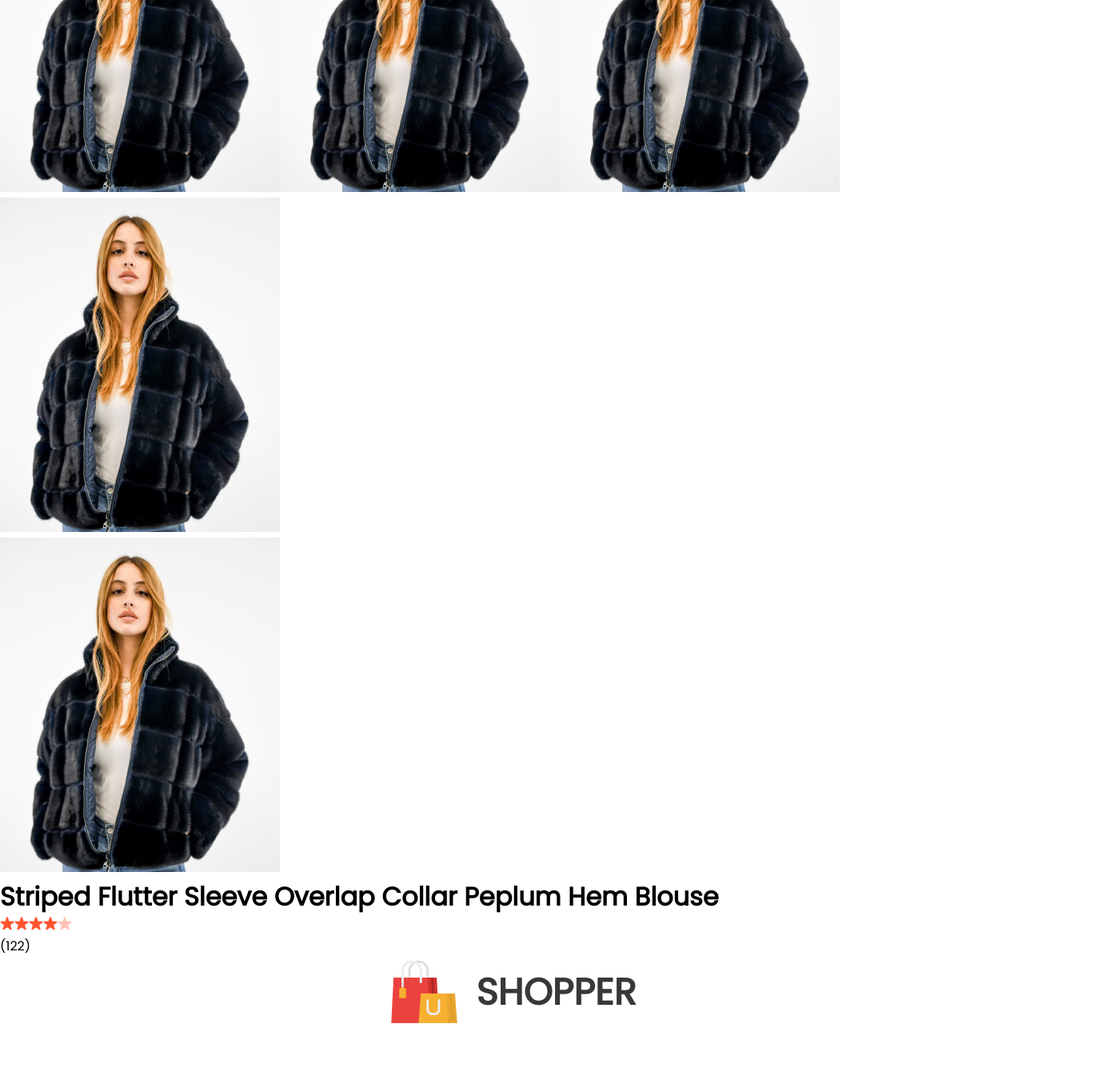
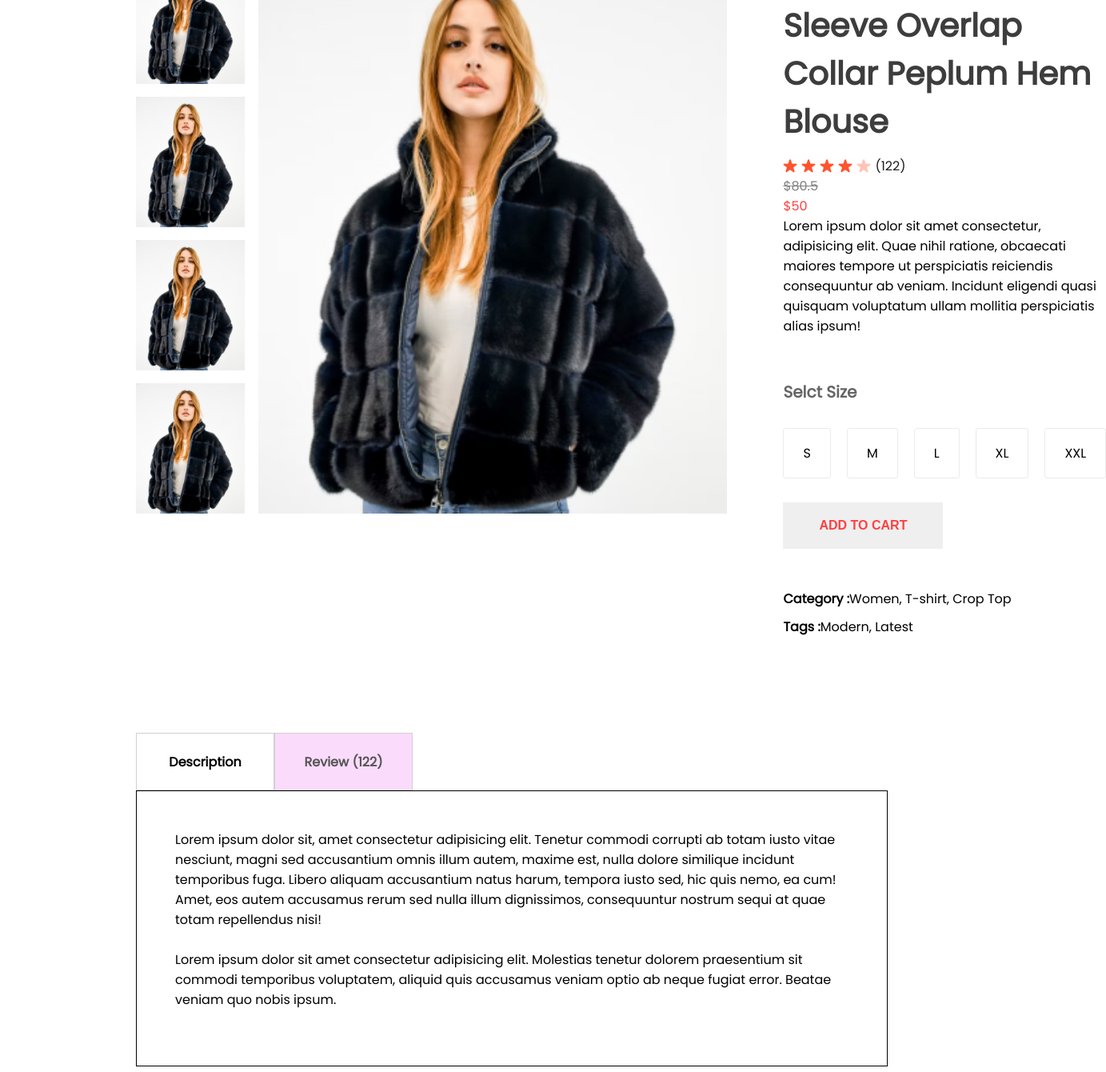
Before and after one commit to Yashvardhan03/Projects, a React (Create React App) app in the folder E-Commerce/frontend/: page /product/1 in a window 1280 px wide. Shown: the part 300-1640 px from the top of the page at 80% size, 1383 px wide, since content can reach past the window. Built offline with nearby package versions, Linux system fonts and the light colour scheme.

Commit message:
in progress

```diff
--- a/E-Commerce/frontend/src/Components/Breadcrums/Breadcrum.css
+++ b/E-Commerce/frontend/src/Components/Breadcrums/Breadcrum.css
@@ -0,0 +1,10 @@
+.breadcrum{
+    display: flex;
+    align-items: center;
+    gap: 8px;
+    color: #5e5e5e;
+    font-size: 16px;
+    font-weight: 600;
+    margin: 60px 170px;
+    text-transform: capitalize;
+}
--- /dev/null
+++ b/E-Commerce/frontend/src/Components/DescriptionBox/DescriptionBox.css
@@ -0,0 +1,32 @@
+.descriptionbox{
+    margin: 120px 170px;
+}
+
+.descriptionbox-navigator{
+    display: flex;
+}
+
+.descriptionbox-nav-box{
+    display: flex;
+    align-items: center;
+    justify-content: center;
+    font-size: 16px;
+    font-weight: 600;
+    width: 171px;
+    height: 70px;
+    border: 1px solid #d0d0d0;
+}
+
+.descriptionbox-nav-box.fade{
+background: #fbdbfb;
+color: #555;
+}
+
+.descriptionbox-description{
+    display: flex;
+    flex-direction: column;
+    gap: 25px;
+    border: 1px solid black;
+    padding: 48px;
+    padding-bottom: 70px;
+}
--- /dev/null
+++ b/E-Commerce/frontend/src/Components/DescriptionBox/DescriptionBox.jsx
@@ -0,0 +1,23 @@
+import React from 'react'
+import  './DescriptionBox.css';
+
+export const DescriptionBox = () => {
+  return (
+    <div className='descriptionbox'>
+        <div className="descriptionbox-navigator">
+            <div className="descriptionbox-nav-box">Description</div>
+            <div className="descriptionbox-nav-box fade">Review (122)</div>
+        </div>
+        <div className="descriptionbox-description">
+            <p>
+                Lorem ipsum dolor sit, amet consectetur adipisicing elit. Tenetur commodi corrupti ab totam iusto vitae nesciunt, magni sed accusantium omnis illum autem, maxime est, nulla dolore similique incidunt temporibus fuga.
+                Libero aliquam accusantium natus harum, tempora iusto sed, hic quis nemo, ea cum! Amet, eos autem accusamus rerum sed nulla illum dignissimos, consequuntur nostrum sequi at quae totam repellendus nisi!
+            </p>
+
+            <p>
+                Lorem ipsum dolor sit amet consectetur adipisicing elit. Molestias tenetur dolorem praesentium sit commodi temporibus voluptatem, aliquid quis accusamus veniam optio ab neque fugiat error. Beatae veniam quo nobis ipsum.
+            </p>
+        </div>
+    </div>
+  )
+}
--- a/E-Commerce/frontend/src/Components/ProductDisplay/ProductDisplay.css
+++ b/E-Commerce/frontend/src/Components/ProductDisplay/ProductDisplay.css
@@ -0,0 +1,104 @@
+.productdisplay{
+    display: flex;
+    margin: 0px 170px;
+}
+
+.productdisplay-left{
+    display: flex;
+    gap: 17px;
+}
+
+.productdisplay-img-list{
+    display: flex;
+    flex-direction: column;
+    gap: 16px;
+}
+
+.productdisplay-img-list img{
+    height: 163px;
+}
+
+.productdisplay-main-img{
+    width: 586px;
+    height: 700px;
+}
+
+.productdisplay-right{
+    margin: 0px 70px;
+    display: flex;
+    flex-direction: column;
+}
+
+.productdisplay-right h1{
+    color: #3d3d3d;
+    font-size: 40px;
+    font-weight: 700;
+}
+
+.productdisplay-right-star{
+    display: flex;
+    align-items: center;
+    margin-top: 13px;
+    gap: 5px;
+    color: #1c1c1c;
+    font-size: 16px;
+}
+
+.productdisplay-right-price{
+    display: flex;
+    margin: 40px 0px;
+    gap: 30px;
+    font-size: 24px;
+    font-weight: 700;
+}
+
+.productdisplay-right-price-old{
+    color: #818181;
+    text-decoration: line-through;
+}
+
+.productdisplay-right-price-new{
+    color: #ff4141;
+}
+
+.productdisplay-right-size h1{
+    margin-top: 55px;
+    color: #656565;
+    font-size: 20px;
+    font-weight: 600;
+}
+
+.productdisplay-right-sizes{
+    display: flex;
+    margin: 30px 0px;
+    gap: 20px;
+}
+
+.productdisplay-right-sizes div{
+    padding: 18px 24px;
+    color: #fbfbfb;
+    border: 1px solid #ebebeb;
+    border-radius: 3px;
+    cursor: pointer;
+    color: black;
+}
+
+.productdisplay-right button{
+    padding: 20px 40px;
+    width: 200px;
+    font-size: 16px;
+    font-weight: 600;
+    color: #ff4141;
+    margin-bottom: 40px;
+    border: none;
+    outline: none;
+    cursor: pointer;
+}
+
+.productdisplay-right-category{
+    margin-top: 10px;
+}
+
+.productdisplay-right-category span{
+    font-weight: 600;
+}
--- a/E-Commerce/frontend/src/Components/ProductDisplay/ProductDisplay.jsx
+++ b/E-Commerce/frontend/src/Components/ProductDisplay/ProductDisplay.jsx
@@ -27,6 +27,26 @@ export const ProductDisplay = (props) => {
                     <img src={star_dull_icon} alt="" />
                     <p>(122)</p>
                 </div>
+                <div className="productdisplay-right-prices">
+                    <div className="productdisplay-right-price-old">${product.old_price}</div>
+                    <div className="productdisplay-right-price-new">${product.new_price}</div>
+                </div>
+                <div className="productdisplay-right-description">
+                    Lorem ipsum dolor sit amet consectetur, adipisicing elit. Quae nihil ratione, obcaecati maiores tempore ut perspiciatis reiciendis consequuntur ab veniam. Incidunt eligendi quasi quisquam voluptatum ullam mollitia perspiciatis alias ipsum!
+                </div>
+                <div className="productdisplay-right-size">
+                    <h1>Selct Size</h1>
+                    <div className="productdisplay-right-sizes">
+                        <div>S</div>
+                        <div>M</div>
+                        <div>L</div>
+                        <div>XL</div>
+                        <div>XXL</div>
+                    </div>
+                </div>
+                <button>ADD TO CART</button>
+                <p className="productdisplay-right-category"><span>Category :</span>Women, T-shirt, Crop Top</p>
+                <p className="productdisplay-right-category"><span>Tags :</span>Modern, Latest</p>
             </div>
         </div>
     )
--- a/E-Commerce/frontend/src/Pages/Product.jsx
+++ b/E-Commerce/frontend/src/Pages/Product.jsx
@@ -3,6 +3,7 @@ import { ShopContext } from '../Context/ShopContext'
 import { useParams } from 'react-router-dom'
 import { Breadcrum } from '../Components/Breadcrums/Breadcrum'
 import { ProductDisplay } from '../Components/ProductDisplay/ProductDisplay'
+import { DescriptionBox } from '../Components/DescriptionBox/DescriptionBox'
 export const Product = () => {
   const { all_product } = useContext(ShopContext)
   const { productId } = useParams()
@@ -11,6 +12,7 @@ export const Product = () => {
     <div>
       <Breadcrum product={product}/>
       <ProductDisplay product={product}/>
+      <DescriptionBox/>
     </div>
   )
 }
```
